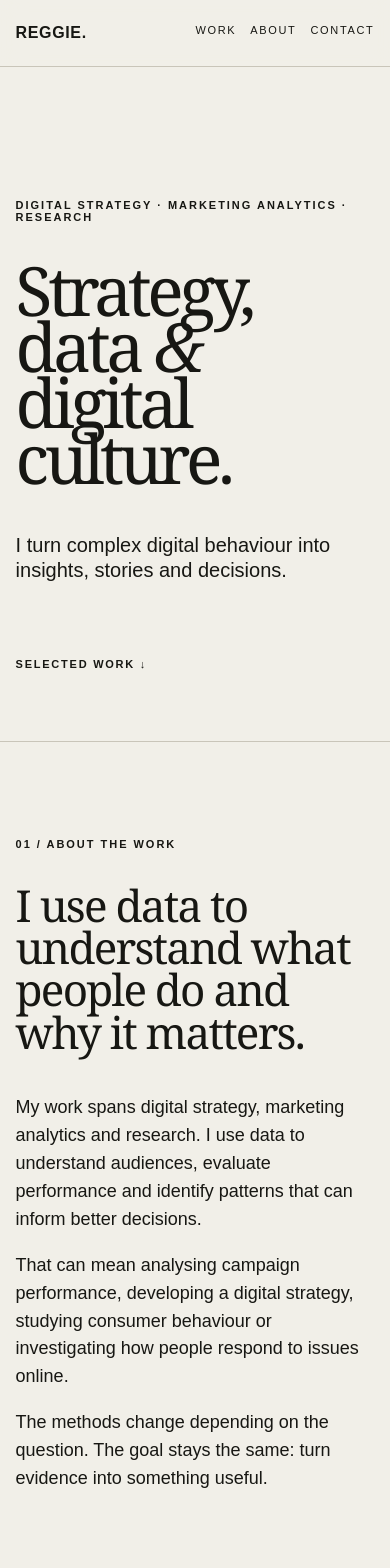
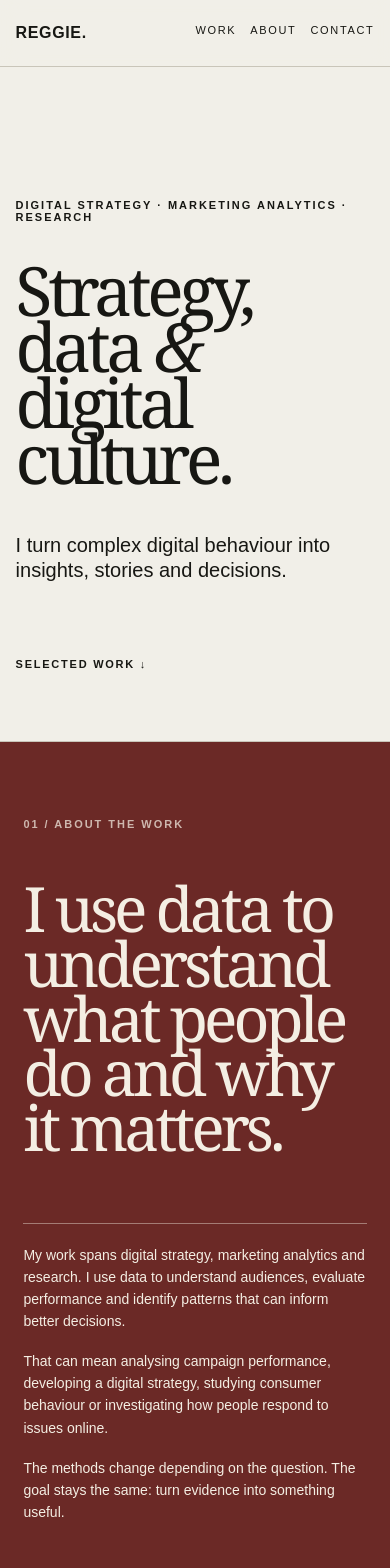
Before and after one commit to reggiemagtibay/reginald-magtibay-portfolio, a Next.js app: page / in a window 390 px wide. Shown: the top 1568 px of the page. Built offline with nearby package versions, Linux system fonts and the light colour scheme.

Commit message:
Style full-bleed oxblood manifesto section

```diff
--- a/app/globals.css
+++ b/app/globals.css
@@ -554,3 +554,18 @@ bottom:24px!important;
 .marketing-visual{grid-template-columns:1fr!important;grid-template-rows:auto auto auto!important;gap:16px!important}
 .marketing-brand{width:100%;aspect-ratio:16/9!important}
 .marketing-bridge{grid-column:1!important}
+
+
+/* About the work — full-bleed typographic manifesto */
+.intro-manifesto{min-height:86vh;background:#6b2926;color:#f4eee3;padding:11vh 4vw 9vh;display:grid;grid-template-columns:minmax(0,1.55fr) minmax(320px,.45fr);grid-template-rows:auto 1fr;column-gap:8vw;align-items:start}
+.intro-manifesto>.section-label{grid-column:1/3;margin:0 0 7vh;color:inherit;opacity:.72}
+.intro-manifesto>h2{grid-column:1;grid-row:2;font-family:Georgia,serif;font-size:clamp(66px,8.1vw,132px);font-weight:400;line-height:.88;letter-spacing:-.065em;max-width:1080px;margin:0}
+.intro-manifesto .intro-copy{grid-column:2;grid-row:2;align-self:end;max-width:430px;margin:0;padding-top:20px;border-top:1px solid rgba(244,238,227,.42);font-size:14px;line-height:1.58}
+.intro-manifesto .intro-copy p{margin:0 0 18px}
+.intro-manifesto .intro-copy p:last-child{margin-bottom:0}
+@media(max-width:850px){
+.intro-manifesto{min-height:auto;padding:9vh 6vw;grid-template-columns:1fr;grid-template-rows:auto auto auto;gap:0}
+.intro-manifesto>.section-label{grid-column:1;grid-row:1;margin-bottom:6vh}
+.intro-manifesto>h2{grid-column:1;grid-row:2;font-size:clamp(56px,16vw,94px);margin-bottom:8vh}
+.intro-manifesto .intro-copy{grid-column:1;grid-row:3;max-width:600px;align-self:auto}
+}
```
